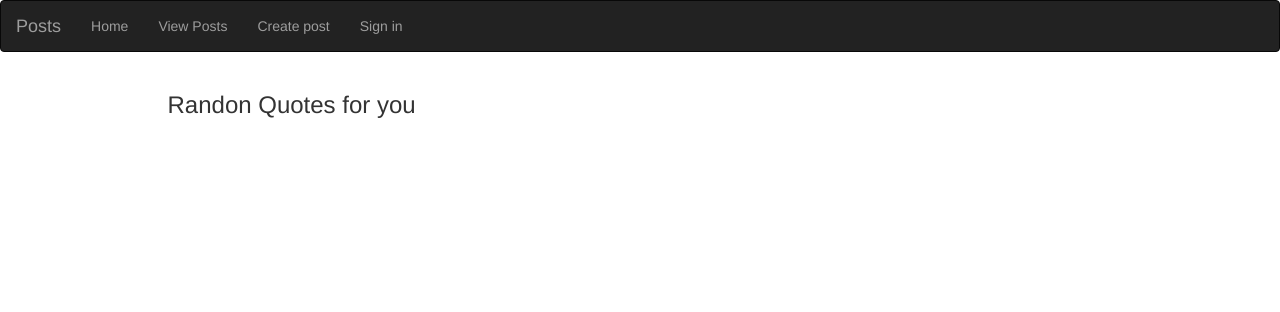
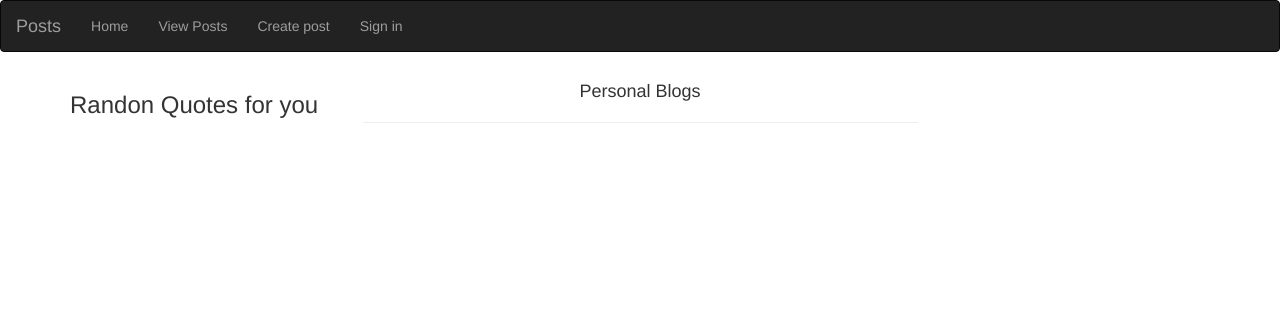
Before and after one commit to Sam-Karanja/new-repo, a Flask app: template app/templates/index.html in a window 1280 px wide. Shown: the top 312 px of the page. Run offline with Flask 2, Linux system fonts and the light colour scheme; the template is opened without the code that fills it, so the values that code supplies are empty; some libraries are stand-ins or nearby versions.

Commit message:
try display in cards

```diff
--- a/app/templates/index.html
+++ b/app/templates/index.html
@@ -11,15 +11,17 @@
 {% block content %}
 <div class="container">
     <div class="row">
-        <div class="col-md-1"></div>
-        <div class="col-md-3 mt-3 quote">
+        <div class="card">
+        <div class="col-md-3 ">
             <div class="content-section">
             <h3>Randon Quotes for you</h3>
             <h5 class="card-text"> {{ quotes.quote }} </h5>
            <b> {{quotes.author}} </b>
            </div>
         </div>
-        <div class="col-md-6">
+        <div class="col-md-6 border-radius:1px">
+            <h4 class="text-center">Personal Blogs</h4>
+            <hr class="bg-primary">
             {% for post in posts %}
                       <div class="card">
                           <div class="post-body">
@@ -32,14 +34,17 @@
                 <div class="post-author">
                     <a href="{{ url_for('main.profile', uname=current_user.username) }}">view my profile</a>
                 </div>
-                <div class="comment">
+                <div class="card-body">
                <a class="btn btn-info btn-sm" href=" {{url_for('main.comment',post_id=post.id)}} ">Comment</a>
+               <span>
                  <form action="{{url_for('main.delete_post',post_id=post.id)}}" method="POST">
                <input class="btn btn-danger btn-sm" type="submit" value="delete">
                </form>
+               </span>
             </div>
-           <hr>
+           <hr class="bg-primary">
             {% endfor %}
+        </div>
         </div>
 </div>
 </div>
```
Also changed, not shown: test/test_post.py (+19 -6 lines).
